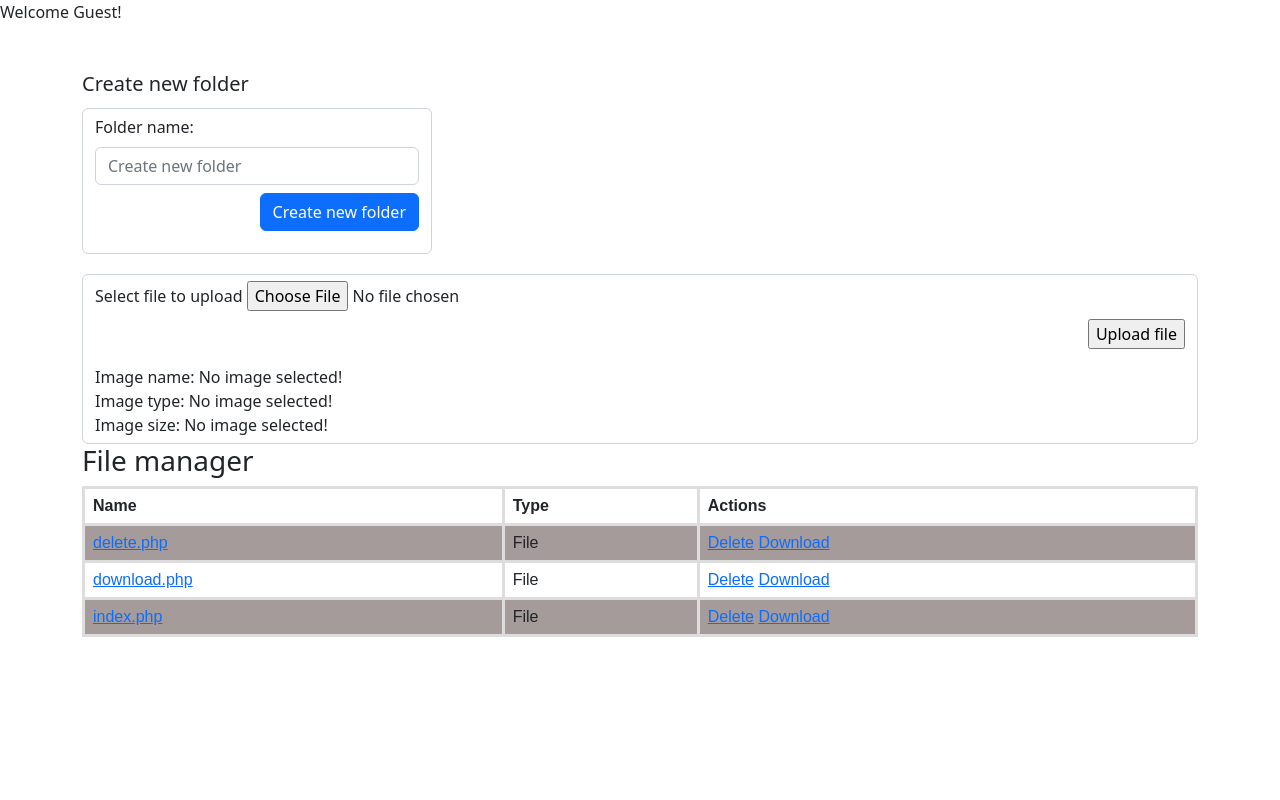
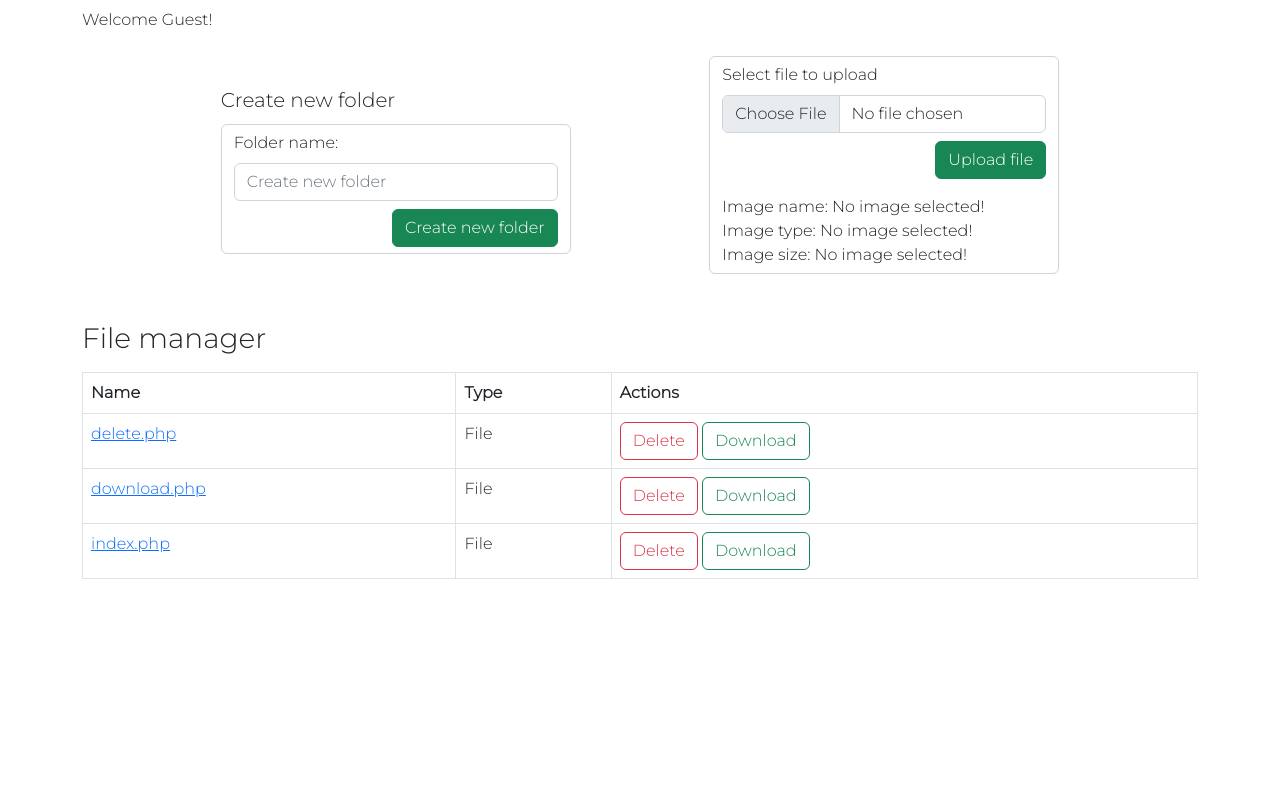
Before and after one commit to BrigitaGrybaiteBartke/PHP_File-Manager, a PHP site: page /index.php in a window 1280 px wide. Run offline with PHP 8.4, Linux system fonts and the light colour scheme; the visitor is signed in with stand-in values (Sample User, id 1).

Commit message:
add style

```diff
--- a/index.php
+++ b/index.php
@@ -23,10 +23,10 @@ if ($_SERVER["REQUEST_METHOD"] == 'POST') {
 }
 
 if (!empty($_SESSION['username']) and !empty($_SESSION['password'])) {
-    $greeting = "<h3>Hello {$_SESSION['username']}!</h3>";
-    echo "click here to <a href=\"index.php?action=logout\">logout</a>";
+    $greeting = "<h3 class='text-center'>Hello {$_SESSION['username']}!</h3>";
+    $logOut = "Click here to <a href=\"index.php?action=logout\">logout</a>";
 } else {
-    echo 'Welcome Guest!<br>';
+    $guest = 'Welcome Guest!';
 }
 
 if (isset($_GET['action']) == 'logout') {
@@ -38,17 +38,16 @@ if (isset($_POST['newFolder'])) {
     if (!empty($_POST['createNewFolder'])) {
         $newFolderName = $_POST['createNewFolder'];
 
-        $dirCreate = '.' . '/' . $newFolderName;
+        $dirCreate = './' . $newFolderName;
         if (isset($_GET['path'])) {
             $dirCreate .=  $_GET['path'] . '/' . $newFolderName;
         }
 
-
         if (!is_dir($dirCreate)) {
             mkdir($dirCreate, 0777, true);
-            $dirMessage =  '<p style="color: blue">A new file created!</p>';
+            $dirMessage =  '<p style="color: blue">A new folder created!</p>';
         } else {
-            $dirMessage =  '<p style="color: red">A file with the same name already exist!</p>';
+            $dirMessage =  '<p style="color: red">A folder with the same name already exist!</p>';
         }
     }
 }
@@ -98,26 +97,16 @@ if (isset($_POST['upload'])) {
     <!-- Bootstrap  -->
     <link href="https://cdn.jsdelivr.net/npm/bootstrap@5.2.1/dist/css/bootstrap.min.css" rel="stylesheet" integrity="sha384-iYQeCzEYFbKjA/T2uDLTpkwGzCiq6soy8tYaI1GyVh/UjpbCx/TYkiZhlZB6+fzT" crossorigin="anonymous">
 
+    <link rel="preconnect" href="https://fonts.googleapis.com">
+    <link rel="preconnect" href="https://fonts.gstatic.com" crossorigin>
+    <link href="https://fonts.googleapis.com/css2?family=Montserrat:wght@300&display=swap" rel="stylesheet">
+
     <style>
+        body {
+            font-family: 'Montserrat', sans-serif;
+        }
         .width {
             width: 350px;
-        }
-
-        table {
-            font-family: arial, sans-serif;
-            border-collapse: collapse;
-            width: 100%;
-        }
-
-        td,
-        th {
-            border: 3px solid #dddddd;
-            text-align: left;
-            padding: 8px;
-        }
-
-        tr:nth-child(even) {
-            background-color: #a59b9b;
         }
     </style>
 
@@ -125,12 +114,13 @@ if (isset($_POST['upload'])) {
 
 <body>
     <div class="container">
+        <div class="mt-2"><?php echo $guest ?? null ?></div>
+        <div class="mt-2"><?php echo $logOut ?? null ?></div>
+
         <!-- login form -->
         <!-- logout form -->
         <div>
-
             <?php isset($_SESSION['logged']) == true ? print($greeting) : null ?>
-
             <div <?php isset($_SESSION['logged']) == true ? print('style="display: none"') : print('style="display: block"') ?>>
                 <div class="d-flex flex-column align-items-center">
                     <div class="text-center mt-5 mb-4">
@@ -163,9 +153,8 @@ if (isset($_POST['upload'])) {
         </div>
 
         <div <?php isset($_SESSION['logged']) == false ? print('style="display: none"') : print('style="display: block"') ?>>
-
             <!-- create new folder -->
-            <div>
+            <div class="d-flex justify-content-evenly align-items-end">
                 <div class="d-flex flex-column align-items-start width">
                     <div class="text-center mt-5 mb-1">
                         <h5>Create new folder</h5>
@@ -179,7 +168,7 @@ if (isset($_POST['upload'])) {
                                     <input type="text" name="createNewFolder" placeholder="Create new folder" class="form-control">
                                 </div>
                                 <div class="mt-2 align-self-end">
-                                    <input type="submit" name="newFolder" value="Create new folder" class="btn btn-primary">
+                                    <input type="submit" name="newFolder" value="Create new folder" class="btn btn-success">
                                 </div>
 
                             </div>
@@ -189,20 +178,18 @@ if (isset($_POST['upload'])) {
                         <p><?php echo $dirMessage ?? null ?></p>
                     </div>
                 </div>
-            </div>
+
 
                 <!-- upload folder -->
-
-
-            <div class="form-control">
+                <div class="form-control width">
                     <form action="<?php echo $_SERVER["PHP_SELF"] . '?' . http_build_query($_GET); ?>" method="POST" enctype="multipart/form-data">
                         <div class="d-flex flex-column">
                             <div>
-                            <label for="upload">Select file to upload</label>
-                            <input type="file" name="upload">
+                                <label for="upload" class="form-label">Select file to upload</label>
+                                <input type="file" name="upload" class="form-control">
                             </div>
                             <div class="mt-2 align-self-end">
-                            <input type="submit" name="upload" value="Upload file">
+                                <input type="submit" name="upload" value="Upload file" class="btn btn-success">
                             </div>
                         </div>
                     </form>
@@ -215,13 +202,13 @@ if (isset($_POST['upload'])) {
                         <span>Image size: <?php echo $_FILES['upload']['size'] ?? 'No image selected!' ?></span><br>
                     </div>
                 </div>
-
+            </div>
             <!-- table -->
             <div>
                 <div>
-                    <h3>File manager</h3>
+                    <h3 class="mt-5 mb-3">File manager</h3>
                 </div>
-                <table>
+                <table class="table table-hover table-bordered">
                     <tr>
                         <th>Name</th>
                         <th>Type</th>
@@ -239,15 +226,15 @@ if (isset($_POST['upload'])) {
                     $list = array_diff(scandir($current), array('.', '..'));
 
                     foreach ($list as $listItem) {
-                        $isFolder = is_dir($current . '/' . $listItem);
+                        $folderPath = $current . '/' . $listItem;
+                        $isFolder = is_dir($folderPath);
 
                         if ($isFolder) {
-                            if (isset($_GET['path'])) {
-                                print("<tr><td>" . "<a href='?path=" . $_GET['path'] . "/" . $listItem . "'>" . $listItem . "</a></td>");
+                                print("<tr><td>" . "<a href='?path=" . $folderPath . "'>" . $listItem . "</a></td>");
                                 print('<td>Directory</td>');
                                 print('<td></td>');
                         }
-                        }
+
                         $pathToFile = $current . '/' . $listItem;
                         if (is_file($pathToFile)) {
                             print("<tr><td>" . "<a href='?path=" . $pathToFile . "'>" .  $listItem . "</a></td>");
@@ -255,7 +242,7 @@ if (isset($_POST['upload'])) {
 
                             $_GET["del"] = $current . '/' . $listItem;
                             $_GET['path'] = $current . '/' . $listItem;
-                            print("<td>" . "<a href='delete.php?" . http_build_query($_GET) . "'>Delete</a>" . " " . "<a href='download.php?" . http_build_query($_GET) . "'> Download </a>" . "</td></tr>");
+                            print("<td>" . "<a class='btn btn-outline-danger' href='delete.php?" . http_build_query($_GET) . "'>Delete</a>" . " " . "<a class='btn btn-outline-success' href='download.php?" . http_build_query($_GET) . "'> Download </a>" . "</td></tr>");
                         }
                     }
                     print('</tbody></table>');
```
Lines whose indentation alone changed are shown as unchanged.
